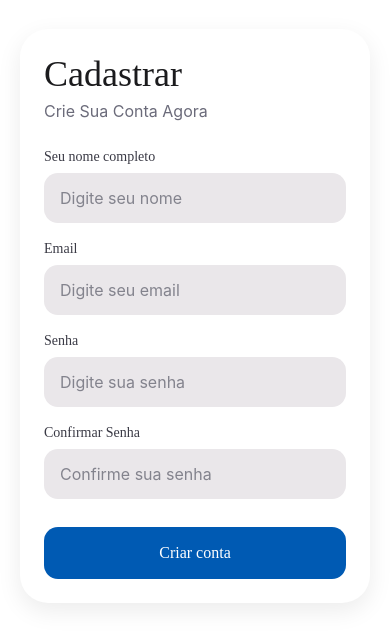
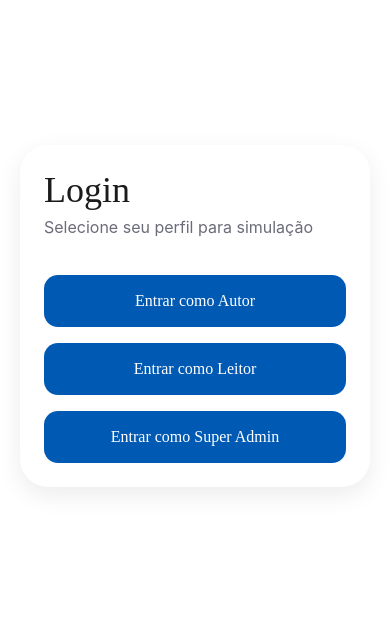
Before and after one commit to ShunsuiKyoraku19/default-app, a React Native app: screen / in a window 390 px wide. Shown: the part 106-750 px from the top of the page. Built offline with nearby package versions, Linux system fonts and the light colour scheme.

Commit message:
tela de cadastro para fins de simulação.

```diff
--- a/App.tsx
+++ b/App.tsx
@@ -1,5 +1,5 @@
-import Register from "./src/pages/login/login";
+import Login from "./src/pages/login/login";
 
 export default function App() {
-  return <Register />;
+  return <Login />;
 }
--- a/src/pages/login/login.tsx
+++ b/src/pages/login/login.tsx
@@ -1,54 +1,14 @@
-import React, { useState } from "react";
-import { View, Text, TextInput, Pressable, Alert } from "react-native";
+import React from "react";
+import { View, Text, Pressable, Alert } from "react-native";
 import { styles } from "./styles";
 import { themas } from "../../global/themes";
 import { MaterialIcons } from "@expo/vector-icons";
 
-export default function Register() {
-  // 🔥 estados
-  const [nome, setNome] = useState("");
-  const [email, setEmail] = useState("");
-  const [senha, setSenha] = useState("");
-  const [confirmarSenha, setConfirmarSenha] = useState("");
-
-  // 🚀 função de cadastro
-  const handleRegister = async () => {
-    if (!nome || !email || !senha || !confirmarSenha) {
-      return Alert.alert("Erro", "Preencha todos os campos");
-    }
-
-    if (senha !== confirmarSenha) {
-      return Alert.alert("Erro", "As senhas não coincidem");
-    }
-
-    try {
-      const res = await fetch("http://192.168.1.3:3000/usuarios", {
-        method: "POST",
-        headers: {
-          "Content-Type": "application/json"
-        },
-        body: JSON.stringify({
-          nome,
-          email,
-          senha
-        })
-      });
-
-      const data = await res.json();
-
-      Alert.alert("Sucesso", "Conta criada!");
-      console.log(data);
-
-      // limpar campos
-      setNome("");
-      setEmail("");
-      setSenha("");
-      setConfirmarSenha("");
-
-    } catch (error) {
-      console.log(error);
-      Alert.alert("Erro", "Erro ao conectar com servidor");
-    }
+export default function Login() {
+  // 🚀 função de simulação de login
+  const handleSimulateLogin = (role: string) => {
+    Alert.alert("Simulação de Login", `Logado como ${role}`);
+    // Aqui você pode adicionar lógica para navegar ou definir estado de autenticação
   };
 
   return (
@@ -56,64 +16,22 @@ export default function Register() {
       <View style={styles.content}>
         <View style={styles.card}>
 
-          <Text style={styles.title}>Cadastrar</Text>
-          <Text style={styles.subtitle}>Crie Sua Conta Agora</Text>
+          <Text style={styles.title}>Login</Text>
+          <Text style={styles.subtitle}>Selecione seu perfil para simulação</Text>
 
-          {/* NOME */}
-          <View style={styles.formField}>
-            <Text style={styles.label}>Seu nome completo</Text>
-            <TextInput
-              value={nome}
-              onChangeText={setNome}
-              placeholder="Digite seu nome"
-              placeholderTextColor="#83838D"
-              style={[styles.input, { backgroundColor: themas.colors.inputBackground }]}
-            />
-          </View>
+          {/* BOTÃO AUTOR */}
+          <Pressable style={styles.primaryButton} onPress={() => handleSimulateLogin("Autor")}>
+            <Text style={styles.primaryButtonText}>Entrar como Autor</Text>
+          </Pressable>
 
-          {/* EMAIL */}
-          <View style={styles.formField}>
-            <Text style={styles.label}>Email</Text>
-            <TextInput
-              value={email}
-              onChangeText={setEmail}
-              placeholder="Digite seu email"
-              placeholderTextColor="#83838D"
-              keyboardType="email-address"
-              autoCapitalize="none"
-              style={[styles.input, { backgroundColor: themas.colors.inputBackground }]}
-            />
-          </View>
+          {/* BOTÃO LEITOR */}
+          <Pressable style={[styles.primaryButton, { marginTop: 16 }]} onPress={() => handleSimulateLogin("Leitor")}>
+            <Text style={styles.primaryButtonText}>Entrar como Leitor</Text>
+          </Pressable>
 
-          {/* SENHA */}
-          <View style={styles.formField}>
-            <Text style={styles.label}>Senha</Text>
-            <TextInput
-              value={senha}
-              onChangeText={setSenha}
-              placeholder="Digite sua senha"
-              placeholderTextColor="#83838D"
-              secureTextEntry
-              style={[styles.input, { backgroundColor: themas.colors.inputBackground }]}
-            />
-          </View>
-
-          {/* CONFIRMAR */}
-          <View style={styles.formField}>
-            <Text style={styles.label}>Confirmar Senha</Text>
-            <TextInput
-              value={confirmarSenha}
-              onChangeText={setConfirmarSenha}
-              placeholder="Confirme sua senha"
-              placeholderTextColor="#83838D"
-              secureTextEntry
-              style={[styles.input, { backgroundColor: themas.colors.inputBackground }]}
-            />
-          </View>
-
-          {/* BOTÃO */}
-          <Pressable style={styles.primaryButton} onPress={handleRegister}>
-            <Text style={styles.primaryButtonText}>Criar conta</Text>
+          {/* BOTÃO SUPER ADMIN */}
+          <Pressable style={[styles.primaryButton, { marginTop: 16 }]} onPress={() => handleSimulateLogin("Super Admin")}>
+            <Text style={styles.primaryButtonText}>Entrar como Super Admin</Text>
           </Pressable>
 
         </View>
```
